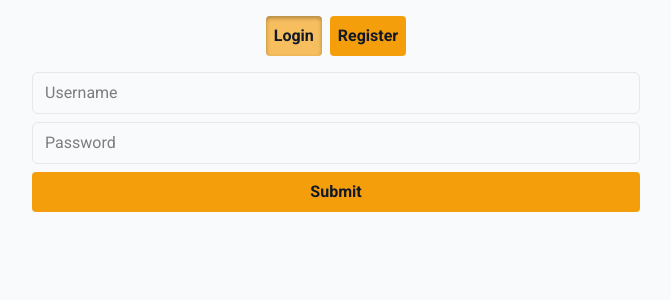
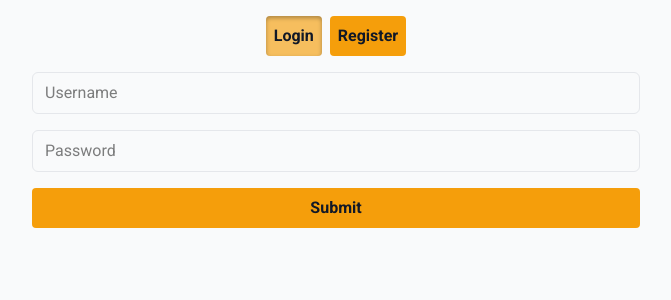
Before and after one commit to trayhorn/gym-notes-app, a React (Vite) app: page /login in a window 1280 px wide. Shown: the top 300 px of the page, without its empty margins (304-975 px from the left). Built offline with nearby package versions, Linux system fonts and the light colour scheme; no server answers.

Commit message:
added AuthForm validation according to BE rules

```diff
--- a/src/components/AuthForm.tsx
+++ b/src/components/AuthForm.tsx
@@ -1,4 +1,4 @@
-import { Formik, Field, Form } from "formik";
+import { Formik, Field, Form, ErrorMessage } from "formik";
 import { useNavigate } from "react-router";
 import { useContext } from "react";
 import { AuthContext } from "../context/AuthContext";
@@ -6,7 +6,8 @@ import { useMutation } from "@tanstack/react-query";
 import Loader from "./Loader";
 import type { AxiosError } from "axios";
 import { toast } from "react-toastify";
-
+import { PasswordInfo } from "./PasswordInfo";
+import * as Yup from 'yup';
 
 type AuthFormProps = {
 	submitAction: (values: {
@@ -14,6 +15,20 @@ type AuthFormProps = {
 		password: string;
 	}) => Promise<string>;
 };
+
+const validationSchema = Yup.object({
+  username: Yup.string()
+    .min(3, "Username must be at least 3 characters")
+    .max(20, "Username must be at most 20 characters")
+    .required("Username is required"),
+  password: Yup.string()
+    .min(8, "Password must be at least 8 characters")
+    .matches(
+      /(?=.*[0-9])(?=.*[a-z])(?=.*[A-Z])[0-9a-zA-Z]{8,}/,
+      "Password must contain at least one uppercase letter, one lowercase letter, one number"
+    )
+    .required("Password is required"),
+});
 
 export default function AuthForm({ submitAction }: AuthFormProps) {
 	const navigate = useNavigate();
@@ -26,7 +41,10 @@ export default function AuthForm({ submitAction }: AuthFormProps) {
 			navigate("/");
 		},
 		onError: (error: AxiosError<{message: string}>) => {
-			if(!error.response) return;
+			if (!error.response) return;
+			if(error.response.data.message.includes(
+          "fails to match the required pattern:"
+        )) return;
       const { message } = error.response.data;
       toast.error(message);
       console.error("Error during authentication:", message);
@@ -40,23 +58,33 @@ export default function AuthForm({ submitAction }: AuthFormProps) {
       ) : (
         <Formik
           initialValues={{ username: "", password: "" }}
+          validationSchema={validationSchema}
           onSubmit={async (values) => {
             mutation.mutate(values);
           }}
+					validateOnChange={false}
+					validateOnBlur={false}
         >
             <Form className="flex flex-col gap-sm pr-md pl-md mx-auto md:max-w-[50%]">
+              {submitAction.name === "registerUser" && <PasswordInfo />}
               <Field
                 autoComplete="off"
                 name="username"
                 type="text"
                 placeholder="Username"
               />
+              <div className="text-error text-[14px]">
+								<ErrorMessage name="username" />
+							</div>
               <Field
                 autoComplete="off"
                 name="password"
                 type="password"
                 placeholder="Password"
               />
+							<div className="text-error text-[14px]">
+								<ErrorMessage name="password" />
+							</div>
               <button className="btn" type="submit">
                 Submit
               </button>
--- /dev/null
+++ b/src/components/PasswordInfo.tsx
@@ -0,0 +1,18 @@
+import { FaInfoCircle } from "react-icons/fa";
+
+export function PasswordInfo() {
+  return (
+    <div className="relative flex justify-end">
+      <FaInfoCircle size={25} color="lightblue" className="tooltipBtn cursor-pointer" />
+      <div className="tooltipContent">
+        <p>Password requirements:</p>
+        <ul>
+          <li>- At least 8 characters long</li>
+          <li>- Contains at least one uppercase letter</li>
+          <li>- Contains at least one lowercase letter</li>
+          <li>- Contains at least one number</li>
+        </ul>
+      </div>
+    </div>
+  )
+}
--- a/src/index.css
+++ b/src/index.css
@@ -47,6 +47,24 @@
     font-size: 1rem;
     font-weight: 400;
     font-family: inherit;
+  }
+
+  .tooltipBtn:hover + .tooltipContent {
+    opacity: 1;
+    visibility: visible;
+  }
+
+  .tooltipContent {
+    position: absolute;
+    top: 35px;
+    background-color: lightblue;
+    padding: var(--spacing-sm);
+    width: fit-content;
+    border-radius: var(--spacing-sm);
+    opacity: 0;
+    visibility: hidden;
+    transition: opacity 0.3s;
+    z-index: 10;
   }
 }
 
```
Lines whose indentation alone changed are shown as unchanged.
